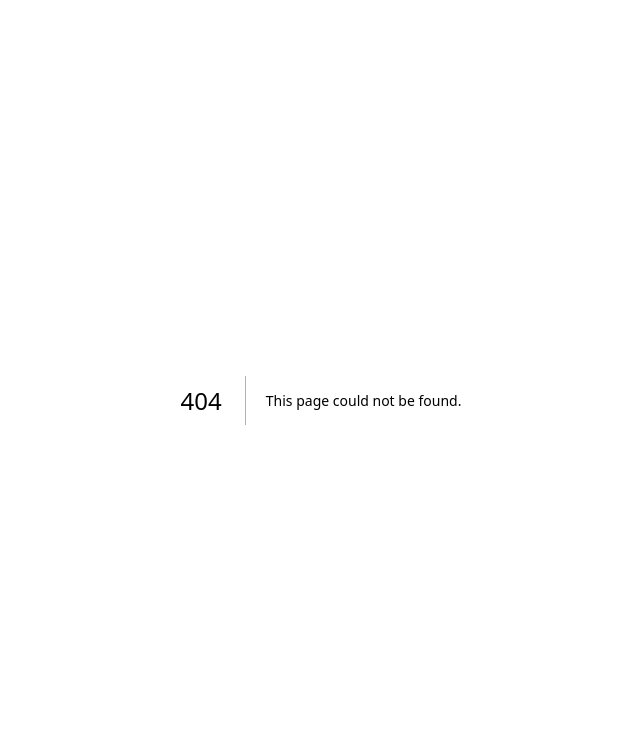
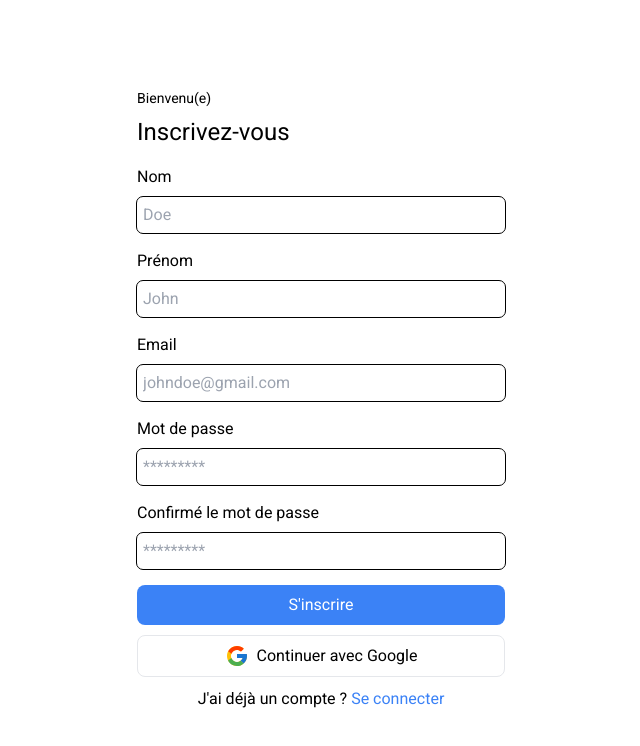
Before and after one commit to PhoenixMputu/Memorama, a Next.js app: page /signup in a window 1280 px wide. Before the commit this address had no page. Shown: the top 746 px of the page, without its empty margins (319-959 px from the left). Built offline with nearby package versions, Linux system fonts and the light colour scheme.

Commit message:
add signup page

```diff
--- a/src/app/signin/page.tsx
+++ b/src/app/signin/page.tsx
@@ -1,8 +1,8 @@
 import React from 'react';
 import Head from 'next/head';
 import Link from 'next/link';
+
 import { IoEyeOutline } from 'react-icons/io5';
-
 import { FcGoogle } from 'react-icons/fc';
 
 const SignIn = () => {
@@ -71,6 +71,12 @@ const SignIn = () => {
                 <FcGoogle size={24} />
                 {'Continuer avec Google'}
               </button>
+              <p className="text-base">
+              {"Je n'ai pas de compte ?"}{' '}
+              <Link href={'/signup'} className="text-blue-500 hover:text-blue-600 active:text-blue-700">
+                Créer un compte
+              </Link>
+            </p>
             </div>
           </div>
         </form>
--- /dev/null
+++ b/src/app/signup/page.tsx
@@ -0,0 +1,123 @@
+import React from 'react';
+
+import Head from 'next/head';
+import Link from 'next/link';
+
+import { FcGoogle } from 'react-icons/fc';
+
+const Signup = () => {
+  return (
+    <div>
+      <Head>
+        <title>Memorama - Signin</title>
+        <meta
+          name="description"
+          content="Inscrivez-vous à Memorama, la plateforme innovante pour la publication, la lecture et la vérification de mémoires et de rapports de stage. Accédez à votre compte et profitez de nos fonctionnalités avancées pour gérer vos documents académiques en toute sécurité."
+        />
+      </Head>
+      <main className="bg-white w-full h-screen flex flex-col justify-center items-center">
+        <form className="p-4 w-11/12 md:w-[400px] flex flex-col justify-center gap-y-4">
+          <div className="flex flex-col gap-2">
+            <h3 className="text-sm text-shark-950 text-normal font-normal font-heebo">Bienvenu(e)</h3>
+            <h1 className="text-shark-950 text-2xl font-medium font-heebo">Inscrivez-vous</h1>
+          </div>
+          <div className="flex flex-col gap-2">
+            <label htmlFor="lastname" className="text-base">
+              Nom
+            </label>
+            <input
+              type="text"
+              name="lastname"
+              id="lastname"
+              autoComplete="on"
+              placeholder="Doe"
+              required
+              className="p-1.5 outline outline-1 outline-shark-400 rounded-md text-shark-950 focus:outline-shark-950"
+            />
+          </div>
+          <div className="flex flex-col gap-2">
+            <label htmlFor="firstname" className="text-base">
+              Prénom
+            </label>
+            <input
+              type="text"
+              name="firstname"
+              id="firstname"
+              autoComplete="on"
+              placeholder="John"
+              required
+              className="p-1.5 outline outline-1 outline-shark-400 rounded-md text-shark-950 focus:outline-shark-950"
+            />
+          </div>
+          <div className="flex flex-col gap-2">
+            <label htmlFor="email" className="text-base">
+              Email
+            </label>
+            <input
+              type="email"
+              name="email"
+              id="email"
+              autoComplete="on"
+              placeholder="johndoe@gmail.com"
+              required
+              className="p-1.5 outline outline-1 outline-shark-400 rounded-md text-shark-950 focus:outline-shark-950"
+            />
+          </div>
+          <div className="flex flex-col gap-2">
+            <label htmlFor="password" className="text-base">
+              Mot de passe
+            </label>
+            <input
+              type="password"
+              name="password"
+              id="password"
+              autoComplete="on"
+              placeholder="*********"
+              required
+              className="p-1.5 outline outline-1 outline-shark-400 rounded-md text-shark-950 focus:outline-shark-950"
+            />
+          </div>
+          <div className="flex flex-col gap-2">
+            <label htmlFor="confirmPassword" className="text-base">
+              Confirmé le mot de passe
+            </label>
+            <input
+              type="password"
+              name="confirmPassword"
+              id="confirmPassword"
+              autoComplete="on"
+              placeholder="*********"
+              required
+              className="p-1.5 outline outline-1 outline-shark-400 rounded-md text-shark-950 focus:outline-shark-950"
+            />
+          </div>
+          <div className="flex flex-col justify-center items-center gap-2.5">
+            <button
+              type="submit"
+              className={
+                'flex justify-center items-center w-full py-2 text-center text-white text-base font-medium bg-blue-500 hover:bg-blue-600 active:bg-blue-700 rounded-lg'
+              }
+            >
+              {"S'inscrire"}
+            </button>
+            <button
+              type="button"
+              className="w-full flex justify-center items-center gap-2 py-2 text-center text-shark-950 text-base font-medium rounded-lg border border-shark-500 hover:border-shark-600"
+            >
+              <FcGoogle size={24} />
+              {'Continuer avec Google'}
+            </button>
+            <p className="text-base">
+              {"J'ai déjà un compte ?"}{' '}
+              <Link href={'/signin'} className="text-blue-500 hover:text-blue-600 active:text-blue-700">
+                Se connecter
+              </Link>
+            </p>
+          </div>
+        </form>
+      </main>
+    </div>
+  );
+};
+
+export default Signup;
```
